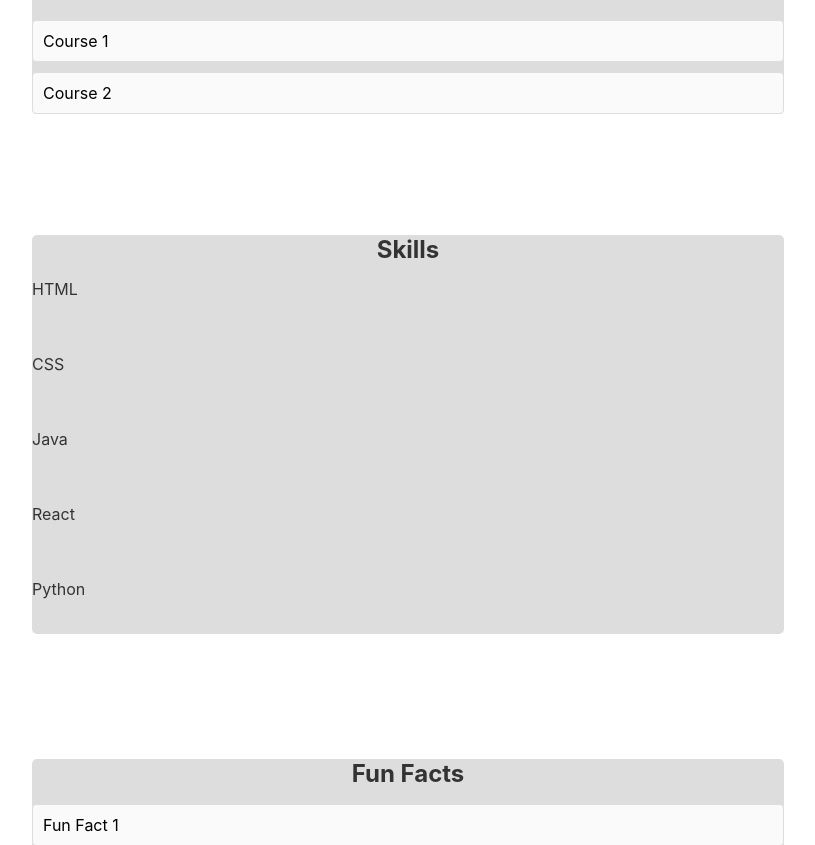
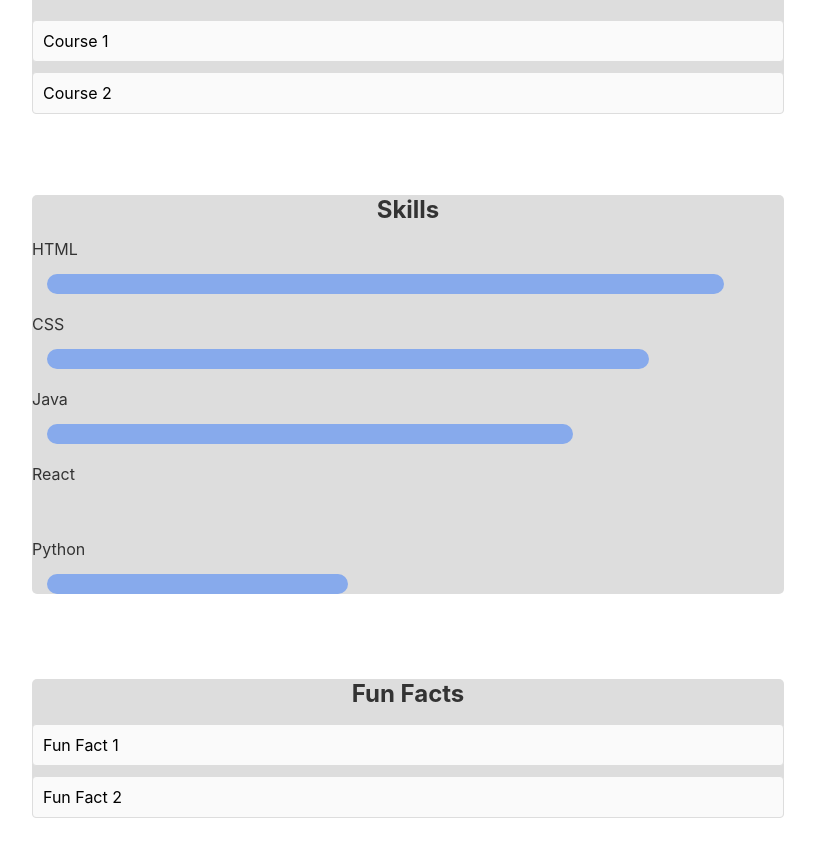
Before and after one commit to DaryBerg/ass2reactapp, a React (Create React App) app: page / in a window 1280 px wide. Shown: the part 804-1649 px from the top of the page, without its empty margins (232-1047 px from the left). Built offline with nearby package versions, Linux system fonts and the light colour scheme.

Commit message:
Fix the SkillsSection.js

```diff
--- a/src/components/SkillsSection.js
+++ b/src/components/SkillsSection.js
@@ -1,8 +1,7 @@
-import React, { useEffect, useState } from 'react';
-import './SkillsSection.css'; // Import your CSS file
+import React, { useEffect } from 'react';
+import './SkillsSection.css'
 
 const SkillsSection = () => {
-  const [showSkills, setShowSkills] = useState(false);
 
   useEffect(() => {
     const skillsBars = document.querySelectorAll('.skill-bar');
@@ -11,7 +10,7 @@ const SkillsSection = () => {
       threshold: 0.8
     };
 
-    const skillObserver = new IntersectionObserver((entries, observer) => {
+    const skillObserver = new IntersectionObserver(function(entries, observer) {
       entries.forEach(entry => {
         if (entry.isIntersecting) {
           entry.target.style.width = entry.target.dataset.progress;
@@ -23,45 +22,34 @@ const SkillsSection = () => {
     skillsBars.forEach(bar => {
       skillObserver.observe(bar);
     });
-
-    setShowSkills(true); // Once component mounts, set to true to show skills
-
-    return () => {
-      skillsBars.forEach(bar => {
-        skillObserver.unobserve(bar);
-      });
-    };
-  }, []); // Run only once on component mount
+  }, []);
 
   return (
     <section className="skills-section">
-      {showSkills && (
-            <section class="skills-section">
-            <div class="container">
+      <div className="container">
         <h2>Skills</h2>
-                <div class="skill">
-                    <span class="skill-label">HTML</span>
-                    <div class="skill-bar" data-progress="90%"></div>
+        <div className="skill">
+          <span className="skill-label">HTML</span>
+          <div className="skill-bar" data-progress="90%"></div>
         </div>
-                <div class="skill">
-                    <span class="skill-label">CSS</span>
-                    <div class="skill-bar" data-progress="80%"></div>
+        <div className="skill">
+          <span className="skill-label">CSS</span>
+          <div className="skill-bar" data-progress="80%"></div>
         </div>
-                <div class="skill">
-                    <span class="skill-label">Java</span>
-                    <div class="skill-bar" data-progress="70%"></div>
+        <div className="skill">
+          <span className="skill-label">Java</span>
+          <div className="skill-bar" data-progress="70%"></div>
         </div>
-                <div class="skill">
-                    <span class="skill-label">React</span>
-                    <div class="skill-bar" data-progress="0%"></div>
+        <div className="skill">
+          <span className="skill-label">React</span>
+          <div className="skill-bar" data-progress="0%"></div>
         </div>
-                <div class="skill">
-                    <span class="skill-label">Python</span>
-                    <div class="skill-bar" data-progress="40%"></div>
+        <div className="skill">
+          <span className="skill-label">Python</span>
+          <div className="skill-bar" data-progress="40%"></div>
         </div>
+        {/* Add more skills as needed */}
       </div>
-        </section>
-      )}
     </section>
   );
 };
```
Lines whose indentation alone changed are shown as unchanged.
